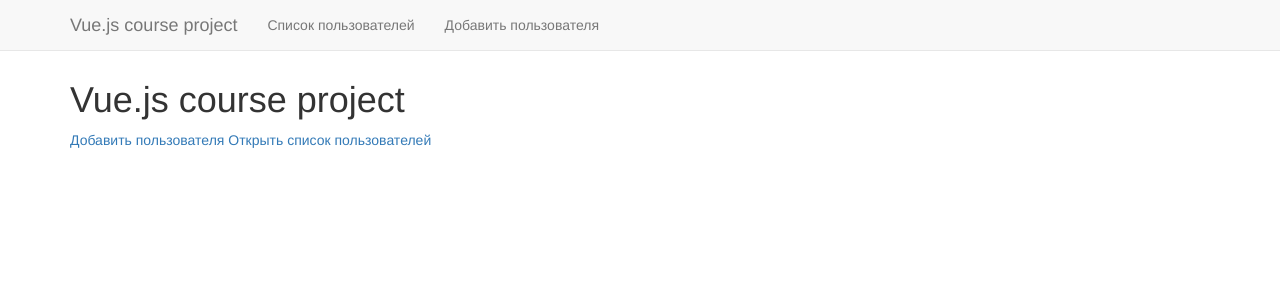
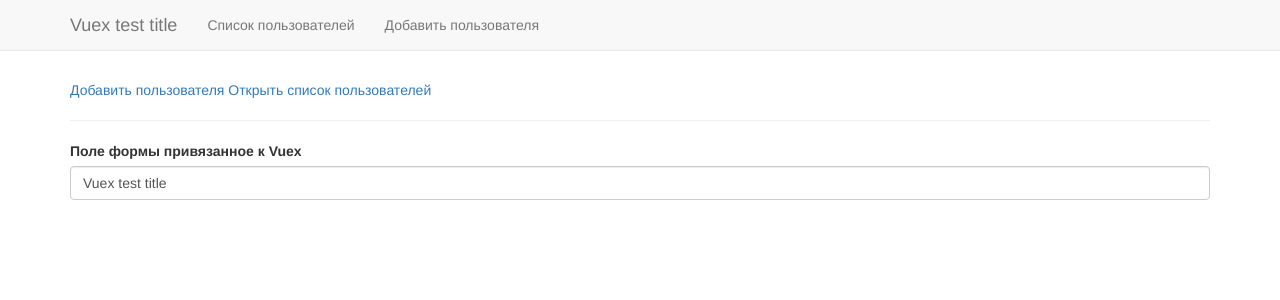
Before and after one commit to Alex-Sokolov/vue-course-project, a Vue app: page / in a window 1280 px wide. Shown: the top 300 px of the page. Built offline with nearby package versions, Linux system fonts and the light colour scheme.

Commit message:
Добавлен пример с Vuex

```diff
--- a/package.json
+++ b/package.json
@@ -20,7 +20,8 @@
     "jquery": "^3.2.1",
     "vee-validate": "^2.0.0-rc.8",
     "vue": "^2.4.2",
-    "vue-router": "^2.7.0"
+    "vue-router": "^2.7.0",
+    "vuex": "^3.0.1"
   },
   "devDependencies": {
     "autoprefixer": "^7.1.2",
--- a/src/App.vue
+++ b/src/App.vue
@@ -13,7 +13,7 @@
             <span class="icon-bar"></span>
           </button>
           <router-link to="/" class="navbar-brand">
-            Vue.js course project
+            {{ layoutTitle }}
           </router-link>
         </div>
         <div id="navbar" class="navbar-collapse collapse">
@@ -40,14 +40,21 @@
   </div>
 </template>
 
+<script>
+export default {
+  name: 'app',
+  computed: {
+    // Заголовок страницы из хранилища Vuex
+    // который будет на всех страницах
+    layoutTitle () {
+      return this.$store.state.navbarTitle
+    }
+  }
+}
+</script>
+
 <style>
 #app {
   margin-top: 60px;
 }
 </style>
-
-<script>
-export default {
-  name: 'app',
-};
-</script>
--- a/src/components/Index.vue
+++ b/src/components/Index.vue
@@ -11,16 +11,30 @@
       Открыть список пользователей
     </router-link>
 
+    <hr>
+
+    <div class="form-group">
+      <label>Поле формы привязанное к Vuex</label>
+      <input v-model="vuextest" class="form-control">
+    </div>
+
   </div>
 </template>
 
 <script>
 export default {
-  name: 'hello',
-  data() {
-    return {
-      title: 'Vue.js course project',
-    };
-  },
+  name: 'Index',
+  computed: {
+    // Двустороннее вычисляемое свойство
+    // для считывания и сохранения значения в Vuex
+    vuextest: {
+      get () {
+        return this.$store.state.navbarTitle
+      },
+      set (value) {
+        this.$store.commit('changeTitle', value)
+      }
+    }
+  }
 };
 </script>
--- /dev/null
+++ b/src/store/index.js
@@ -0,0 +1,28 @@
+import Vue from 'vue';
+import Vuex from 'vuex';
+
+Vue.use(Vuex);
+
+const store = new Vuex.Store({
+  state: {
+    navbarTitle: 'Vuex test title',
+  },
+  getters: {
+    titleCount: state => state.navbarTitle.length,
+  },
+  mutations: {
+    changeTitle(state, payload) {
+      // eslint-disable-next-line no-param-reassign
+      state.navbarTitle = payload;
+    },
+  },
+  actions: {
+    sendServer(context) {
+      // В действиях можем использовать асинхронную логику
+      // и потом с её результатом вызывать синхронные мутации
+      context.commit('changeTitle');
+    },
+  },
+});
+
+export default store;
```
Also changed, not shown: src/main.js (+8 -0 lines), 1 other file (tests, documents, lock files or other folders).
